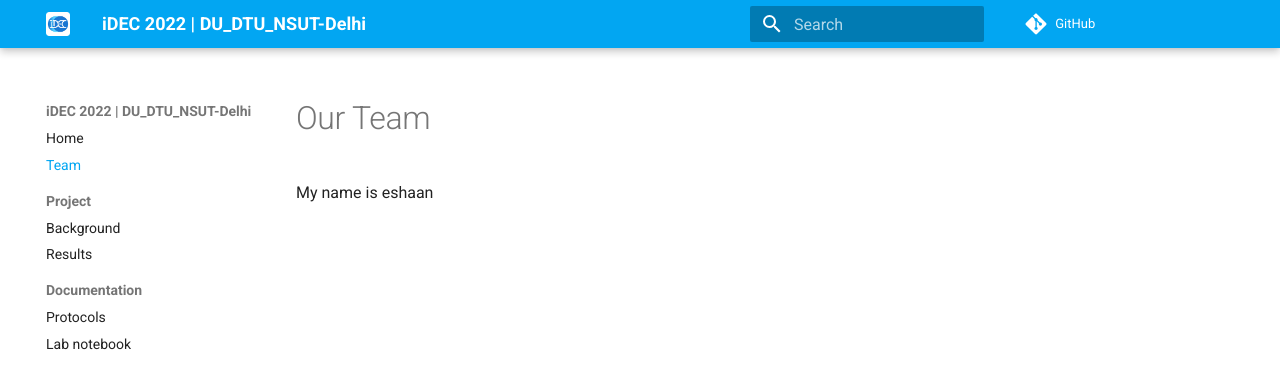
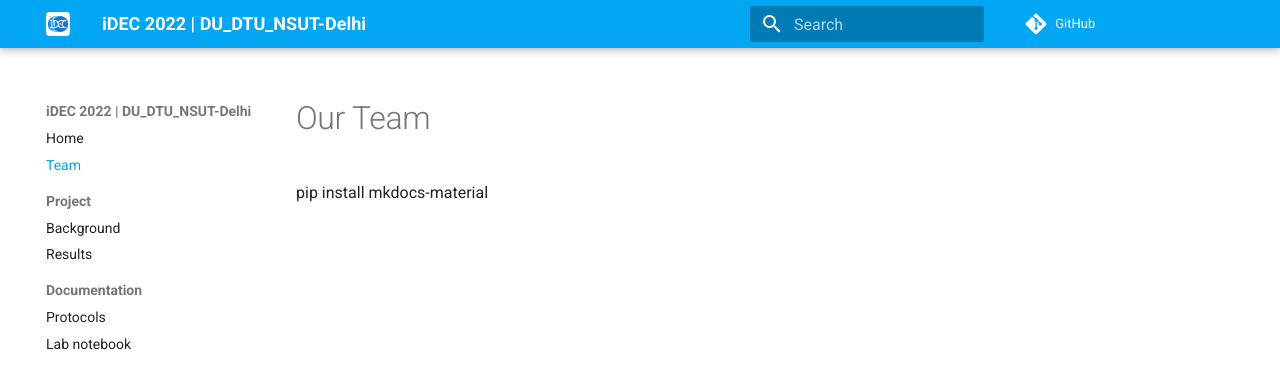
Before and after one commit to idec-teams/2022_DU_DTU_NSUT-Delhi, an MkDocs documentation site: the page built from docs/team.md, in a window 1280 px wide. Shown: the top 372 px of the page. Built offline with MkDocs 1.6.1 and Material for MkDocs 9.7.7, drawn with Linux system fonts in a browser that asks for light colours; comment, search, counter and statistics services are not loaded.

Commit message:
Update team.md

```diff
--- a/docs/team.md
+++ b/docs/team.md
@@ -1,2 +1,2 @@
 # Our Team
-My name is eshaan
+pip install mkdocs-material
```
